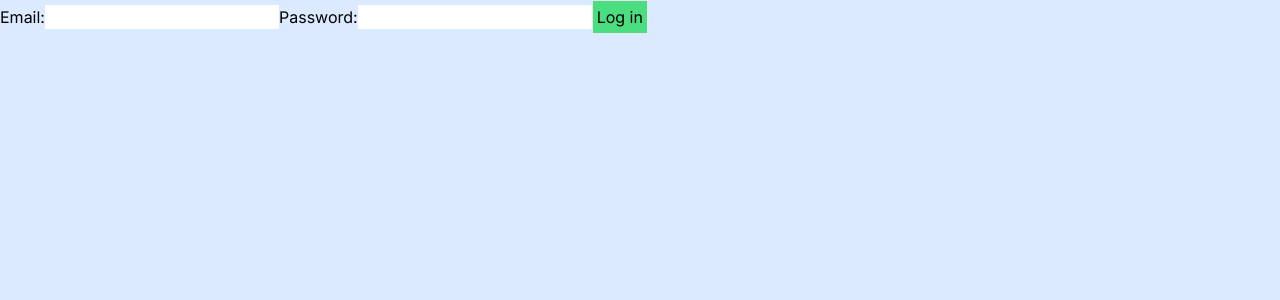
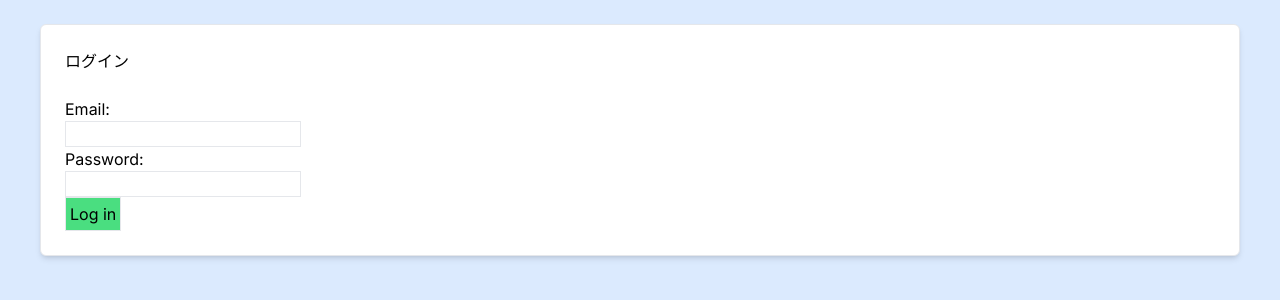
Before and after one commit to AgawaToshiki/schedoing, a Next.js app: page /login in a window 1280 px wide. Shown: the top 300 px of the page. Built offline with nearby package versions, Linux system fonts and the light colour scheme; no server answers.

Commit message:
ScheduleFieldコンポーネントを追加で適用

```diff
--- a/app/components/MyStatus.tsx
+++ b/app/components/MyStatus.tsx
@@ -1,6 +1,5 @@
 import React from 'react'
 import { Database } from '../../database.types';
-import Schedule from '../components/Schedule';
 import SectionField from '../components/layouts/SectionField';
 
 
@@ -12,8 +11,10 @@ type Props = {
 
 const MyStatus = ({ user }: Props) => {
   return (
-    <div>
-      <SectionField>
+    <>
+      <div className="mb-6">
+        <h2>マイステータス</h2>
+      </div>
       <div>ユーザー名：{user.displayName}</div>
         <div className="flex items-center gap-1.5">
           <div>状態：</div>
@@ -30,11 +31,7 @@ const MyStatus = ({ user }: Props) => {
         </div>
         <div>スケジュール</div>
         <p>9:00~16:00 </p>
-      </SectionField>
-      <SectionField>
-        <Schedule />
-      </SectionField>
-    </div>
+    </>
   )
 }
 
--- a/app/components/Schedule.tsx
+++ b/app/components/Schedule.tsx
@@ -1,6 +1,6 @@
 'use client'
 import React, { useState } from 'react'
-import TimePicker from './TimePicker';
+import TimePicker from '../components/TimePicker';
 
 const Schedule = () => {
   //初期時刻を直近の15分刻みの時刻に設定
@@ -29,7 +29,7 @@ const Schedule = () => {
 
   return (
     <>
-      <div>新規スケジュール</div>
+      <div className="w-[300px]">
         <input
           type="text"
           placeholder="タイトル"
@@ -60,6 +60,7 @@ const Schedule = () => {
           className="flex items-center justify-center w-[50px] h-[50px] border rounded-full text-2xl bg-blue-500">
             +
         </button>
+      </div>
     </>
   )
 }
--- a/app/components/layouts/Main.tsx
+++ b/app/components/layouts/Main.tsx
@@ -10,7 +10,7 @@ const Main = ({ children, isAdmin }: Props) => {
   return (
     <div className="flex h-screen overflow-hidden">
       <Header isAdmin={isAdmin}/>
-      <div className="flex flex-col w-full bg-blue-100">
+      <div className="flex flex-col w-full p-6 bg-blue-100">
         {children}
       </div>
     </div>
--- a/app/login/page.tsx
+++ b/app/login/page.tsx
@@ -1,15 +1,31 @@
 import { login } from '../actions/login'
+import SectionField from '../components/layouts/SectionField'
 
 export default function Login() {
   return (
-    <div className="flex flex-col w-full h-screen bg-blue-100 overflow-hidden">
-      <form>
-        <label htmlFor="email">Email:</label>
-        <input id="email" name="email" type="email" required />
-        <label htmlFor="password">Password:</label>
-        <input id="password" name="password" type="password" required />
-        <button formAction={login} className="p-1 border bg-green-400">Log in</button>
-      </form>
+    <div className="flex flex-col p-6 h-screen bg-blue-100 overflow-hidden">
+      <SectionField>
+        <div className="mb-6">
+          <h2>ログイン</h2>
+        </div>
+        <form>
+          <div className="flex flex-col">
+            <div>
+              <div>
+                <label htmlFor="email">Email:</label>
+              </div>
+              <input id="email" name="email" type="email" className="border" required />
+            </div>
+            <div>
+              <div>
+                <label htmlFor="password">Password:</label>
+              </div>
+              <input id="password" name="password" type="password" className="border" required />
+            </div>
+          </div>
+          <button formAction={login} className="p-1 border bg-green-400">Log in</button>
+        </form>
+      </SectionField>
     </div>
   )
 }
--- a/app/page.tsx
+++ b/app/page.tsx
@@ -5,6 +5,8 @@ import { Database } from '../database.types';
 import Main from './components/layouts/Main';
 import UserList from "./components/UserList";
 import MyStatus from './components/MyStatus';
+import Schedule from './components/Schedule';
+import SectionField from './components/layouts/SectionField';
 
 
 type User = Database['public']['Tables']['users']['Row'];
@@ -24,12 +26,18 @@ export default async function DashBoard() {
   return (
     <>
       <Main isAdmin={isAdmin}>
-        <div className="flex flex-col">
+        <div className="flex flex-col mb-10">
+          <SectionField>
+            <MyStatus user={user}/>
+          </SectionField>
+        </div>
+        <div className="mb-10">
+        <SectionField>
           <div className="mb-6">
-            <h2>マイステータス</h2>
+            <h2>新規スケジュール</h2>
           </div>
-          <div className="flex mb-10">
-            <MyStatus user={user}/>
+          <Schedule />
+        </SectionField>
         </div>
         <div className="mb-6">
           <h2>DashBoard</h2>
@@ -37,7 +45,6 @@ export default async function DashBoard() {
         <div className="flex">
           <UserList data={data}/>
         </div>
-        </div>
       </Main>
     </>
   );
--- a/app/user/page.tsx
+++ b/app/user/page.tsx
@@ -5,6 +5,7 @@ import { redirect } from 'next/navigation';
 import Main from '../components/layouts/Main';
 import Register from '../components/Register'
 import AdminUserList from '../components/AdminUserList'
+import SectionField from '../components/layouts/SectionField';
 
 
 const User = async() => {
@@ -24,20 +25,20 @@ const User = async() => {
 		return (
     <>
 			<Main isAdmin={isAdmin}>
-				<div className="flex flex-col w-full">
+				<div className="mb-10">
+					<SectionField>
 						<div className="mb-6">
 							<h2>新規ユーザー登録</h2>
 						</div>
-					<div className="mb-10">
 						<Register />
+					</SectionField>
 				</div>
+				<SectionField>
 					<div className="mb-6">
 						<h2>ユーザー一覧</h2>
 					</div>
-					<div>
 					<AdminUserList />
-					</div>
-				</div>
+				</SectionField>
 			</Main>
 
     </>
```
Also changed, not shown: app/components/Register.tsx (line endings or trailing spaces). Lines whose indentation alone changed are shown as unchanged.
